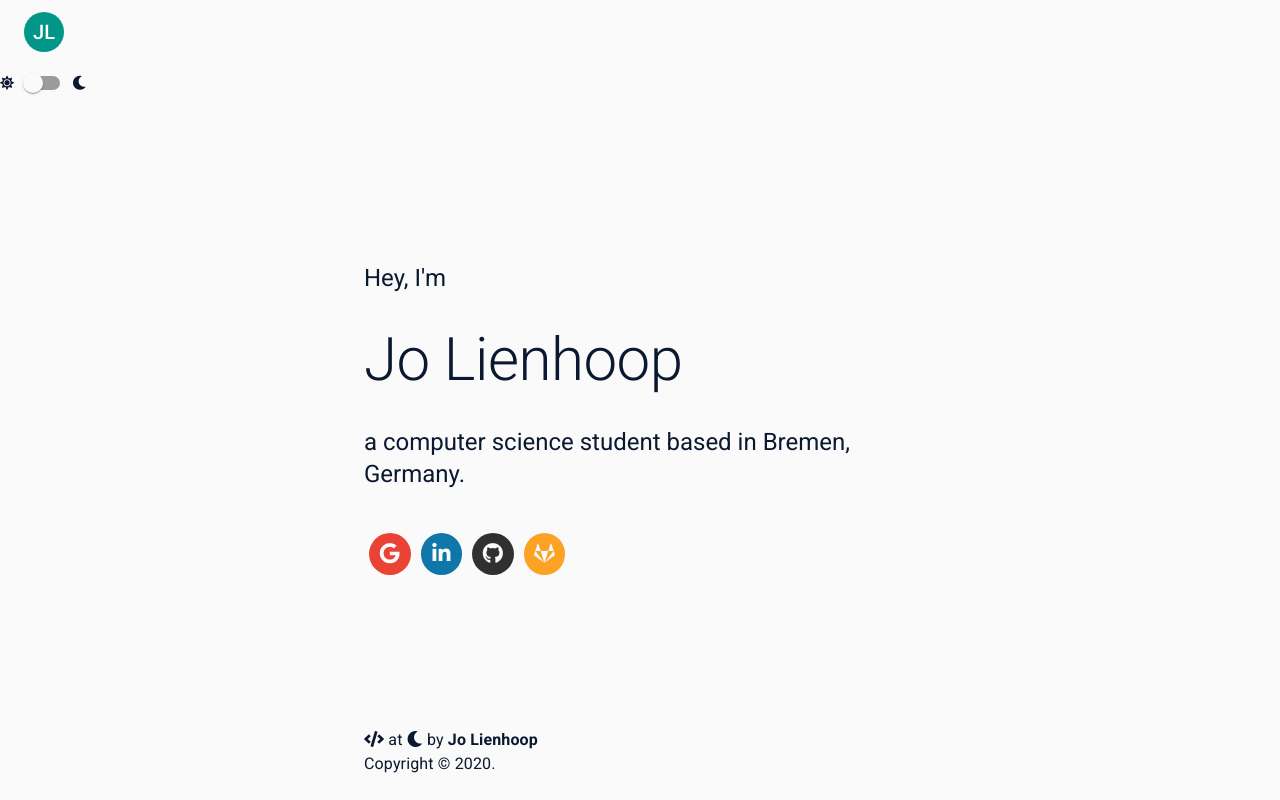
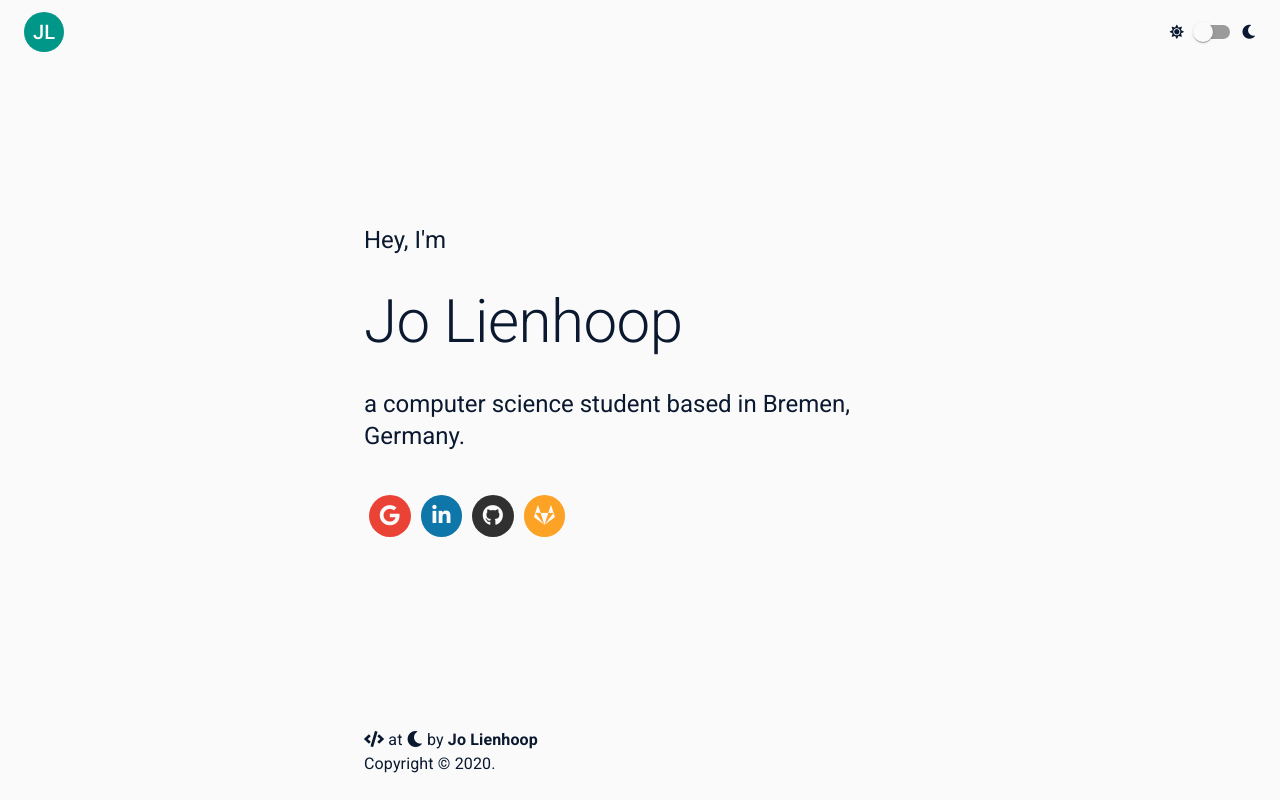
Before and after one commit to JoHoop/personal-website-react, a React (Create React App) app: page / in a window 1280 px wide. Built offline with nearby package versions, Linux system fonts and the light colour scheme.

Commit message:
Add theme provider

```diff
--- a/src/App.js
+++ b/src/App.js
@@ -1,11 +1,13 @@
-import React, { useState } from "react";
+import React from "react";
 import "./components/NameAnimation.css";
 import { Footer } from "./components/Footer";
 import { NavBar } from "./components/NavBar";
 import { Content } from "./components/Content";
-import { LightTheme, DarkTheme } from "./components/Themes";
-import { MuiThemeProvider, makeStyles } from "@material-ui/core/styles";
-import { CssBaseline, Grid, Switch } from "@material-ui/core";
+
+import { makeStyles } from "@material-ui/core/styles";
+import { CssBaseline } from "@material-ui/core";
+
+import { ThemeProvider } from "./components/ThemeProvider";
 
 const useStyles = makeStyles((theme) => ({
     root: {
@@ -29,61 +31,15 @@ const useStyles = makeStyles((theme) => ({
 export const App = () => {
     const classes = useStyles();
 
-    const getInitialMode = () => {
-        const isReturningUser = "dark" in localStorage;
-        const savedMode = JSON.parse(localStorage.getItem("dark"));
-        const userPrefersDark = getPrefColorScheme();
-        if (isReturningUser) {
-            return savedMode;
-        }
-        return !!userPrefersDark;
-    };
-
-    const getPrefColorScheme = () => {
-        if (!window.matchMedia) return;
-
-        return window.matchMedia("(prefers-color-scheme: dark)").matches;
-    };
-
-    const [theme, setTheme] = useState(getInitialMode() ? "dark" : "light");
-
-    const toggleTheme = () => {
-        if (theme === "light") {
-            setTheme("dark");
-        } else {
-            setTheme("light");
-        }
-    };
-
-    React.useEffect(() => {
-        localStorage.setItem("dark", JSON.stringify(theme === "dark"));
-    }, [theme]);
-
     return (
-        <MuiThemeProvider theme={theme === "light" ? LightTheme : DarkTheme}>
+        <ThemeProvider>
             <CssBaseline />
             <div className={classes.root}>
                 <NavBar />
-                <div>
-                    <Grid component="label" container alignItems="center">
-                        <Grid item>
-                            <i className="fas fa-sun" />
-                        </Grid>
-                        <Grid item>
-                            <Switch
-                                checked={theme === "dark"}
-                                onChange={toggleTheme}
-                                name="dark mode"
-                            />
-                        </Grid>
-                        <Grid item>
-                            <i className="fas fa-moon" />
-                        </Grid>
-                    </Grid>
-                </div>
+
                 <Content mainClasses={classes.main} />
                 <Footer footerClasses={classes.footer} />
             </div>
-        </MuiThemeProvider>
+        </ThemeProvider>
     );
 };
--- a/src/components/NavBar.js
+++ b/src/components/NavBar.js
@@ -1,6 +1,7 @@
 import React, { Fragment } from "react";
 import { makeStyles } from "@material-ui/core/styles";
-import { Avatar, AppBar, Toolbar, Typography } from "@material-ui/core";
+import { Avatar, Toolbar, Typography } from "@material-ui/core";
+import { ThemeToggle } from "./ThemeToggle";
 import teal from "@material-ui/core/colors/teal";
 
 const useStyles = makeStyles((theme) => ({
@@ -44,7 +45,9 @@ export const NavBar = () => {
                     <Avatar className={classes.teal}>JL</Avatar>
                 </Typography>
 
-                <nav></nav>
+                <nav>
+                    <ThemeToggle />
+                </nav>
             </Toolbar>
         </Fragment>
     );
--- /dev/null
+++ b/src/components/ThemeProvider.js
@@ -0,0 +1,52 @@
+import React, { useEffect, useState, createContext } from "react";
+import { LightTheme, DarkTheme } from "./Themes";
+import { MuiThemeProvider } from "@material-ui/core/styles";
+
+export const ThemeContext = createContext();
+
+export const ThemeProvider = ({ children }) => {
+    const getInitialMode = () => {
+        const isReturningUser = "dark" in localStorage;
+        const savedMode = JSON.parse(localStorage.getItem("dark"));
+        const userPrefersDark = getPrefColorScheme();
+        if (isReturningUser) {
+            return savedMode;
+        }
+        return !!userPrefersDark;
+    };
+
+    const getPrefColorScheme = () => {
+        if (!window.matchMedia) return;
+
+        return window.matchMedia("(prefers-color-scheme: dark)").matches;
+    };
+
+    const [theme, setTheme] = useState(getInitialMode() ? "dark" : "light");
+
+    const toggleTheme = () => {
+        if (theme === "light") {
+            setTheme("dark");
+        } else {
+            setTheme("light");
+        }
+    };
+
+    useEffect(() => {
+        localStorage.setItem("dark", JSON.stringify(theme === "dark"));
+    }, [theme]);
+
+    return (
+        <ThemeContext.Provider
+            value={{
+                theme,
+                toggleTheme,
+            }}
+        >
+            <MuiThemeProvider
+                theme={theme === "light" ? LightTheme : DarkTheme}
+            >
+                {children}
+            </MuiThemeProvider>
+        </ThemeContext.Provider>
+    );
+};
--- /dev/null
+++ b/src/components/ThemeToggle.js
@@ -0,0 +1,24 @@
+import React, { useContext } from "react";
+import { ThemeContext } from "./ThemeProvider";
+import { Grid, Switch } from "@material-ui/core";
+
+export const ThemeToggle = () => {
+    const { theme, toggleTheme } = useContext(ThemeContext);
+    return (
+        <Grid component="label" container alignItems="center">
+            <Grid item>
+                <i className="fas fa-sun" />
+            </Grid>
+            <Grid item>
+                <Switch
+                    checked={theme === "dark"}
+                    onChange={toggleTheme}
+                    name="dark mode"
+                />
+            </Grid>
+            <Grid item>
+                <i className="fas fa-moon" />
+            </Grid>
+        </Grid>
+    );
+};
```
